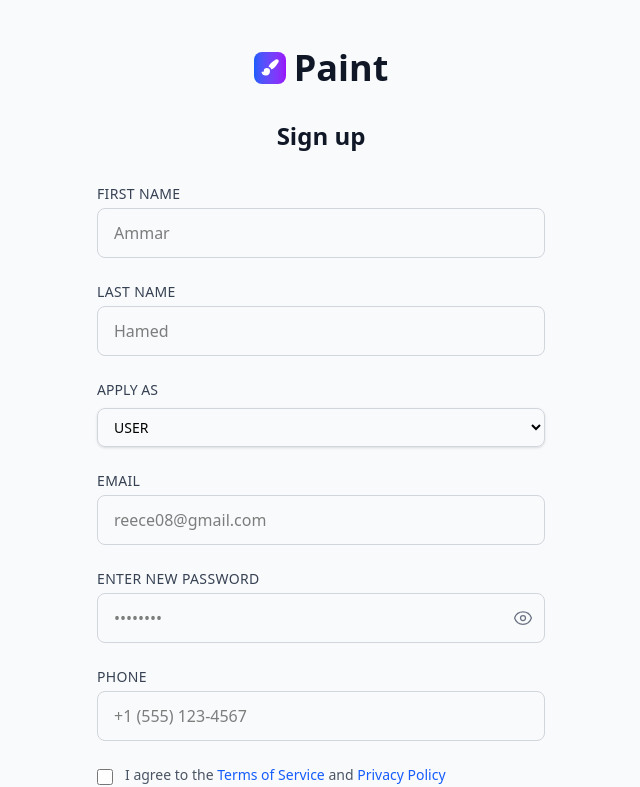
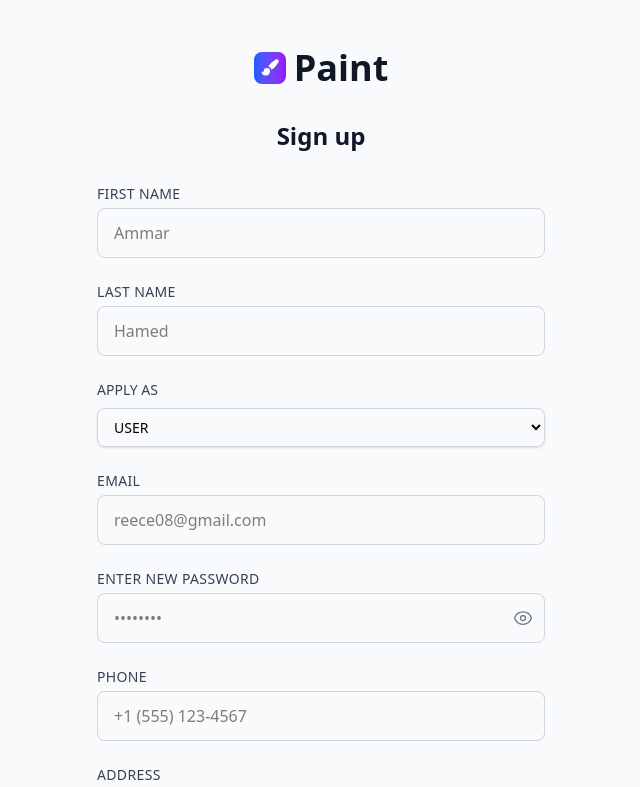
Before and after one commit to whiteHeart313/Painter-Booking-Service, a React (Vite) app in the folder client/: page /signup in a window 1280 px wide. Shown: the top 787 px of the page, without its empty margins (319-959 px from the left). Built offline with nearby package versions, Linux system fonts and the light colour scheme; no server answers.

Commit message:
feat: add address field to Signup form and update role options

```diff
--- a/client/src/pages/auth/Signup.tsx
+++ b/client/src/pages/auth/Signup.tsx
@@ -24,6 +24,7 @@ export default function Signup() {
     password: '',
     phone: '',
     role: 'USER',
+    address: '',
   });
 
   const [agreeToTerms, setAgreeToTerms] = useState(false);
@@ -38,12 +39,7 @@ export default function Signup() {
     }
 
     try {
-      // Remove phone if empty
       const submitData = { ...formData };
-      if (!submitData.phone) {
-        delete submitData.phone;
-      }
-
       await handleSignup(submitData);
       // Only navigate on successful signup
       navigate('/', { replace: true });
@@ -94,11 +90,11 @@ export default function Signup() {
             </label>
             <select
               value={formData.role}
-              onChange={(e) => setFormData(prev => ({ ...prev, role: e.target.value as 'CLIENT' | 'PAINTER' }))}
+              onChange={(e) => setFormData(prev => ({ ...prev, role: e.target.value as 'USER' | 'PAINTER' }))}
               className="block w-full px-3 py-2 border border-gray-300 rounded-lg shadow-sm placeholder-gray-400 focus:outline-none focus:ring-2 focus:ring-blue-500 focus:border-blue-500 sm:text-sm"
               required
             >
-              <option value="CLIENT">USER</option>
+              <option value="USER">USER</option>
               <option value="PAINTER">PAINTER</option>
             </select>
           </div>
@@ -128,6 +124,14 @@ export default function Signup() {
             onChange={(value) => setFormData(prev => ({ ...prev, phone: value }))}
             placeholder="+1 (555) 123-4567"
           />
+          <InputField
+              label="Address"
+              type="text"
+              value={formData.address}
+              onChange={(value) => setFormData(prev => ({ ...prev, address: value }))}
+              placeholder="123 Main St"
+              required
+            />
 
           <div className="flex items-start space-x-3">
             <input
@@ -137,6 +141,7 @@ export default function Signup() {
               onChange={(e) => setAgreeToTerms(e.target.checked)}
               className="mt-1 h-4 w-4 text-blue-600 focus:ring-blue-500 border-gray-300 rounded"
             />
+
             <label htmlFor="terms" className="text-sm text-gray-600">
               I agree to the{' '}
               <Link to="/terms" className="text-blue-600 hover:text-blue-700">
```
